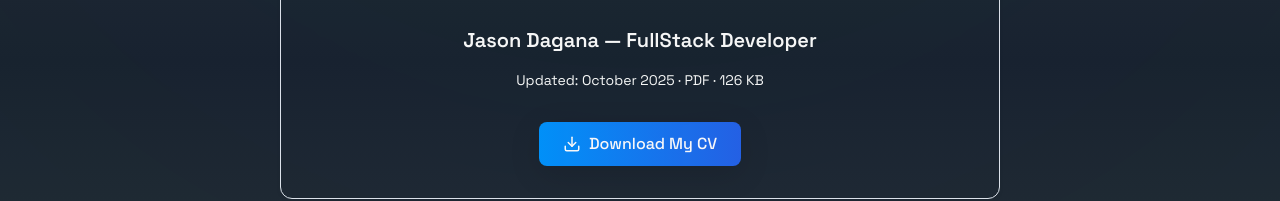
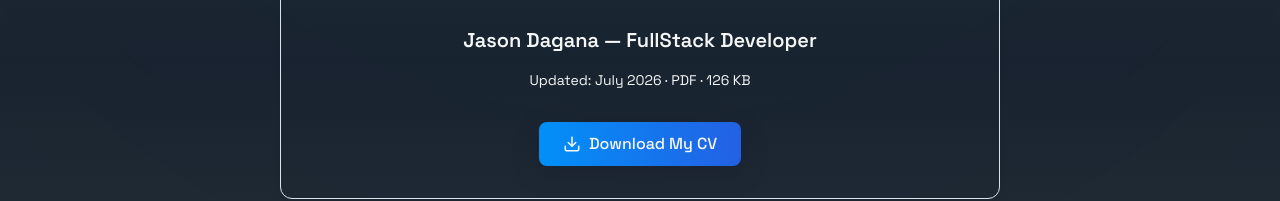
Before and after one commit to Jasin445/my-portfolio, a React (Vite) app: page /about-professional in a window 1280 px wide. Shown: the part 2351-2552 px from the top of the page. Built offline with nearby package versions, Linux system fonts and the light colour scheme; no server answers.

Commit message:
updated  my CV

```diff
--- a/src/pages/about-professional/components/DownloadResume.jsx
+++ b/src/pages/about-professional/components/DownloadResume.jsx
@@ -50,7 +50,7 @@ const DownloadResume = () => {
                 Jason Dagana — FullStack Developer
               </h3>
               <p className="text-xs sm:text-sm text-muted-foreground">
-                Updated: October 2025 &middot; PDF &middot; 126 KB
+                Updated: July 2026 &middot; PDF &middot; 126 KB
               </p>
             </div>
 
```
